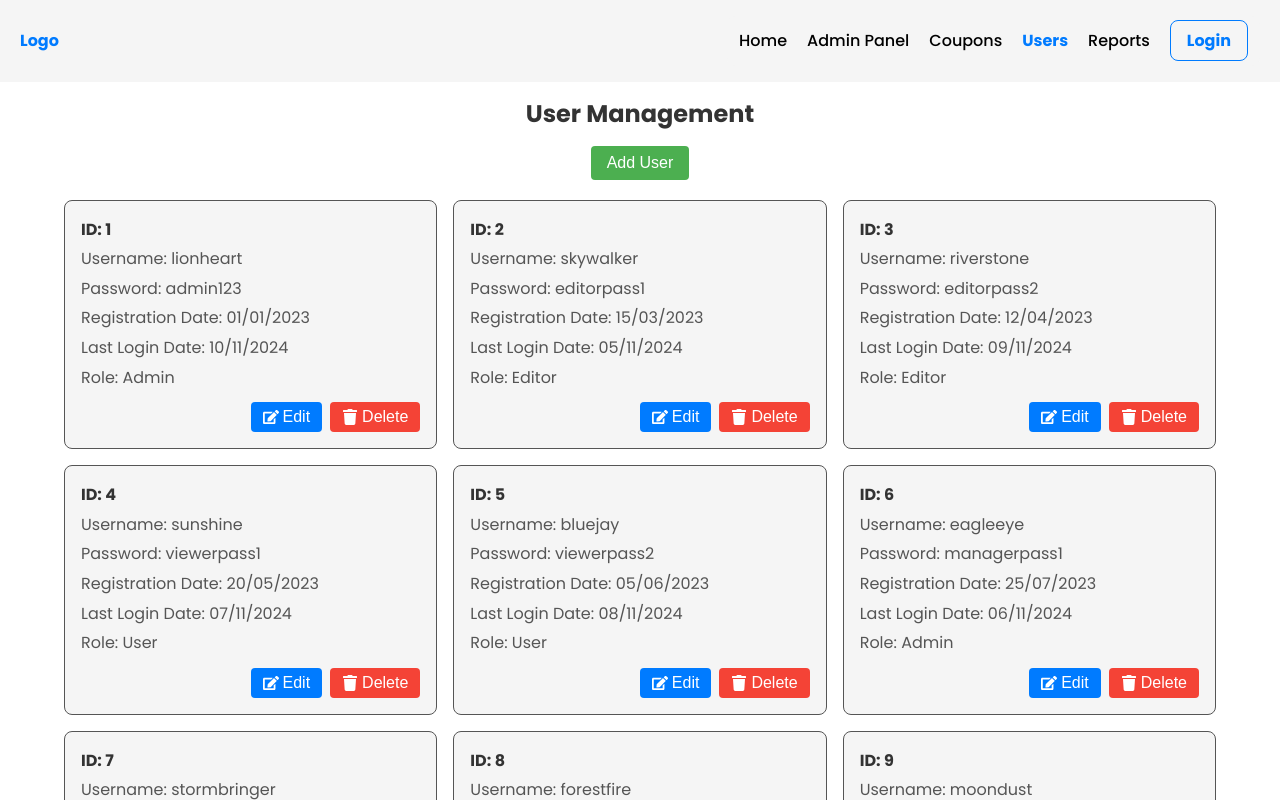
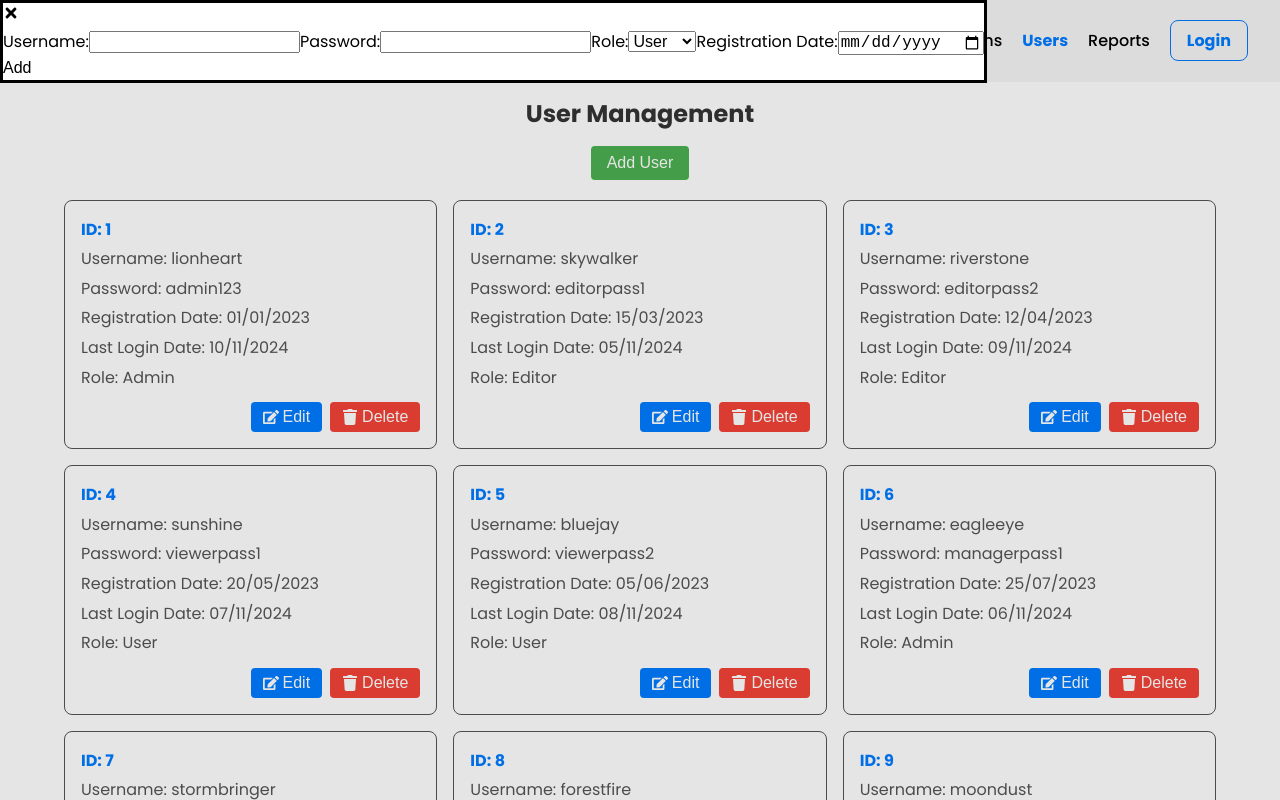
Before and after one commit to AdirGamil/ManagementSystem, a React (Vite) app: page /users in a window 1280 px wide. Both pictures are taken after a click on the button "Add User". Shown: the top 800 px of the page. Built offline with nearby package versions, Linux system fonts and the light colour scheme.

Commit message:
Add comments, implement basic user edit/add functionality, and update UserPreview styles

```diff
--- a/src/assets/styles/cmps/UserSystem/UserPreview.scss
+++ b/src/assets/styles/cmps/UserSystem/UserPreview.scss
@@ -2,7 +2,6 @@
   display: flex;
   flex-direction: column;
   padding: rem(16px);
-  background-color: $clr-background;
   border: rem(1px) solid $clr-grey;
   border-radius: rem(8px);
 
@@ -16,7 +15,7 @@
 
       &:first-child {
         font-weight: bold;
-        color: $clr-text;
+        color: $clr-primary;
       }
     }
   }
@@ -35,7 +34,11 @@
       padding: rem(6px) rem(12px);
       border-radius: rem(4px);
       color: $clr-white;
-      transition: background-color 0.3s ease;
+      transition: background-color 0.3s ease, transform 0.2s ease;
+
+      &:hover {
+        transform: scale(1.1);
+      }
     }
 
     .edit-button {
--- a/src/cmps/UserSystem/UserEdit.jsx
+++ b/src/cmps/UserSystem/UserEdit.jsx
@@ -0,0 +1,83 @@
+import { useEffect, useRef } from 'react'
+import { FaTimes } from 'react-icons/fa'
+import { toast } from 'react-hot-toast'
+
+
+export function UserEdit({ initialData = {}, onClose }) {
+  const dialogRef = useRef(null)
+  const isEdit = !!initialData.username
+
+  // Show the dialog when the component is mounted.
+  useEffect(() => {
+    dialogRef.current.showModal()
+  }, [])
+
+  // Close the dialog when the close button is clicked or when the save button is clicked.
+  function handleClose() {
+    dialogRef.current.close()
+    if (onClose) onClose()
+  }
+
+  // Save the user and close the dialog when the save button is clicked.
+  function handleSave() {
+    if (isEdit) {
+      toast.success('User updated successfully!')
+    } else {
+      toast.success('User added successfully!')
+    }
+    handleClose()
+  }
+
+  return (
+    <dialog ref={dialogRef} className="user-edit-dialog">
+      <div className="user-edit-content">
+        <button className="close-button" onClick={handleClose}>
+          <FaTimes />
+        </button>
+
+        {/* The form for adding or editing the user. */}
+        <form>
+          <label>
+            Username:
+            <input
+              type="text"
+              name="username"
+              defaultValue={initialData.username || ''}
+            />
+          </label>
+
+          <label>
+            Password:
+            <input
+              type="password"
+              name="password"
+              defaultValue={initialData.password || ''}
+            />
+          </label>
+
+          <label>
+            Role:
+            <select name="role" defaultValue={initialData.role || 'User'}>
+              <option value="Admin">Admin</option>
+              <option value="Editor">Editor</option>
+              <option value="User">User</option>
+            </select>
+          </label>
+          <label>
+            Registration Date:
+            <input
+              type="date"
+              name="registrationDate"
+              defaultValue={initialData.registrationDate || ''}
+            />
+          </label>
+        </form>
+        <div className="actions">
+          <button className="save-button" onClick={handleSave}>
+            {isEdit ? 'Update' : 'Add'}
+          </button>
+        </div>
+      </div>
+    </dialog>
+  )
+}
--- a/src/cmps/UserSystem/UserList.jsx
+++ b/src/cmps/UserSystem/UserList.jsx
@@ -1,11 +1,28 @@
+import { useState } from 'react'
 import { UserPreview } from './UserPreview'
+import { UserEdit } from './UserEdit'
 
 export function UserList({ users }) {
+  const [isAddOpen, setIsAddOpen] = useState(false)
+
+  // Opens the add user dialog.
+  function handleAddUser() {
+    setIsAddOpen(true)
+  }
+
+  // Closes the add user dialog.
+  function handleCloseAddUser() {
+    setIsAddOpen(false)
+  }
+
   return (
     <div className="user-list">
       <h2>User Management</h2>
-      <button className="add-user-button">Add User</button>
+      <button onClick={handleAddUser} className="add-user-button">
+        Add User
+      </button>
 
+      {/* User list  */}
       <div className="users">
         {users.map((user) => (
           <UserPreview
@@ -19,6 +36,9 @@ export function UserList({ users }) {
           />
         ))}
       </div>
+
+      {/* Add user dialog */}
+      {isAddOpen && <UserEdit initialData={{}} onClose={handleCloseAddUser} />}
     </div>
   )
 }
--- a/src/cmps/UserSystem/UserPreview.jsx
+++ b/src/cmps/UserSystem/UserPreview.jsx
@@ -1,6 +1,8 @@
 import { useState } from 'react'
 import { toast } from 'react-hot-toast'
+import { UserEdit } from './UserEdit'
 import { FaEdit, FaTrash } from 'react-icons/fa'
+
 
 export function UserPreview({
   id,
@@ -10,10 +12,29 @@ export function UserPreview({
   registrationDate,
   lastLoginDate,
 }) {
-  function handleEdit() {
-    toast.success('User edited successfully!')
+  const [isEditOpen, setIsEditOpen] = useState(false)
+  const initialData = {
+    id,
+    username,
+    role,
+    password,
+    registrationDate,
+    lastLoginDate,
   }
 
+  // Opens the edit user dialog
+
+  function handleEdit() {
+    setIsEditOpen(true)
+  }
+
+  // Closes the edit user dialog
+
+  function handleCloseEdit() {
+    setIsEditOpen(false)
+  }
+
+  // Deletes the user
   function handleDelete() {
     toast.success('User deleted successfully!')
   }
@@ -40,6 +61,10 @@ export function UserPreview({
           <FaTrash /> Delete
         </button>
       </div>
+
+      {isEditOpen && (
+        <UserEdit initialData={initialData} onClose={handleCloseEdit} />
+      )}
     </div>
   )
 }
--- a/src/pages/Users.jsx
+++ b/src/pages/Users.jsx
@@ -2,9 +2,11 @@ import { useState, useEffect } from 'react'
 import { UserList } from '../cmps/UserSystem/UserList'
 import axios from 'axios'
 
+
 export function Users() {
   const [users, setUsers] = useState([])
 
+  // Fetch the users from the data file and set the state.
   useEffect(() => {
     async function fetchUsers() {
       try {
```
